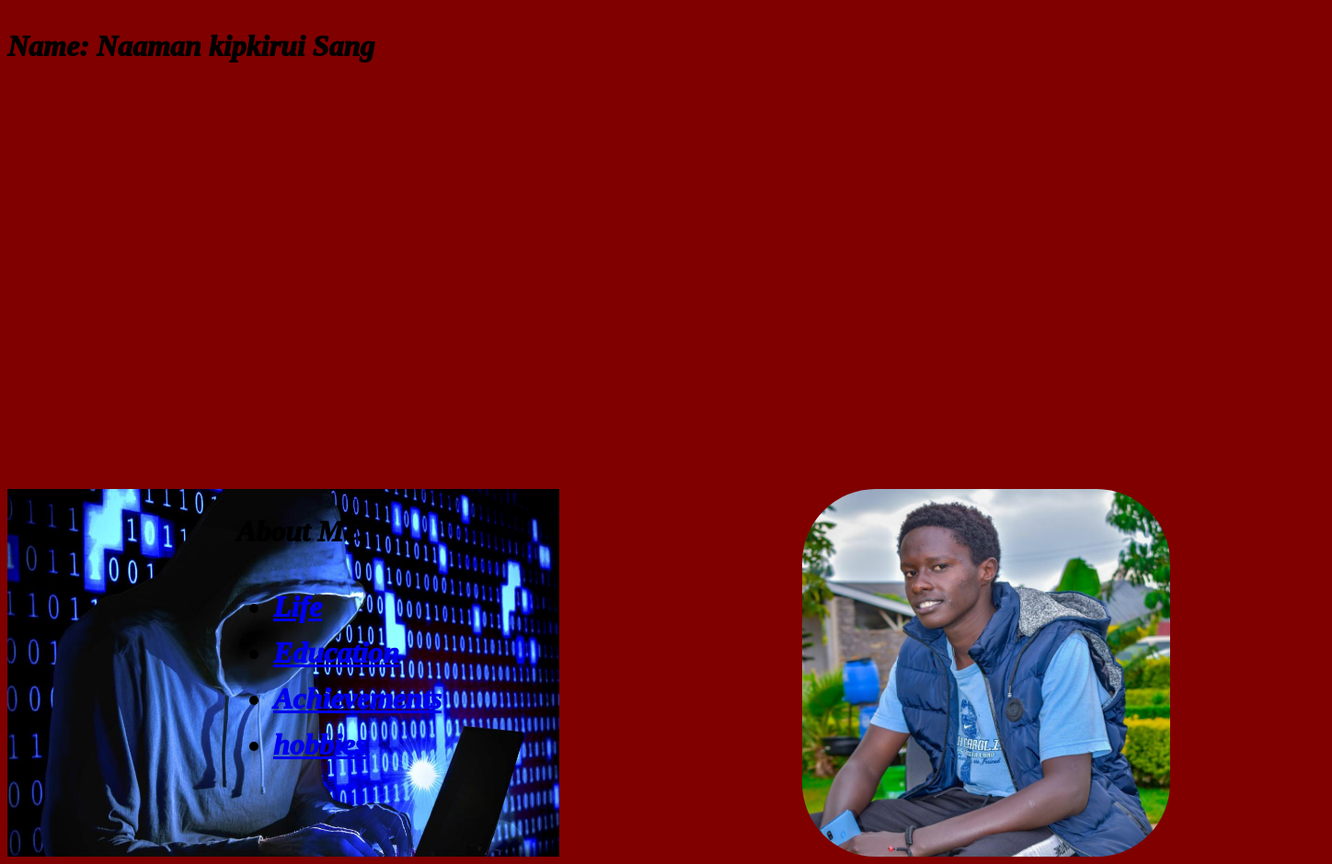
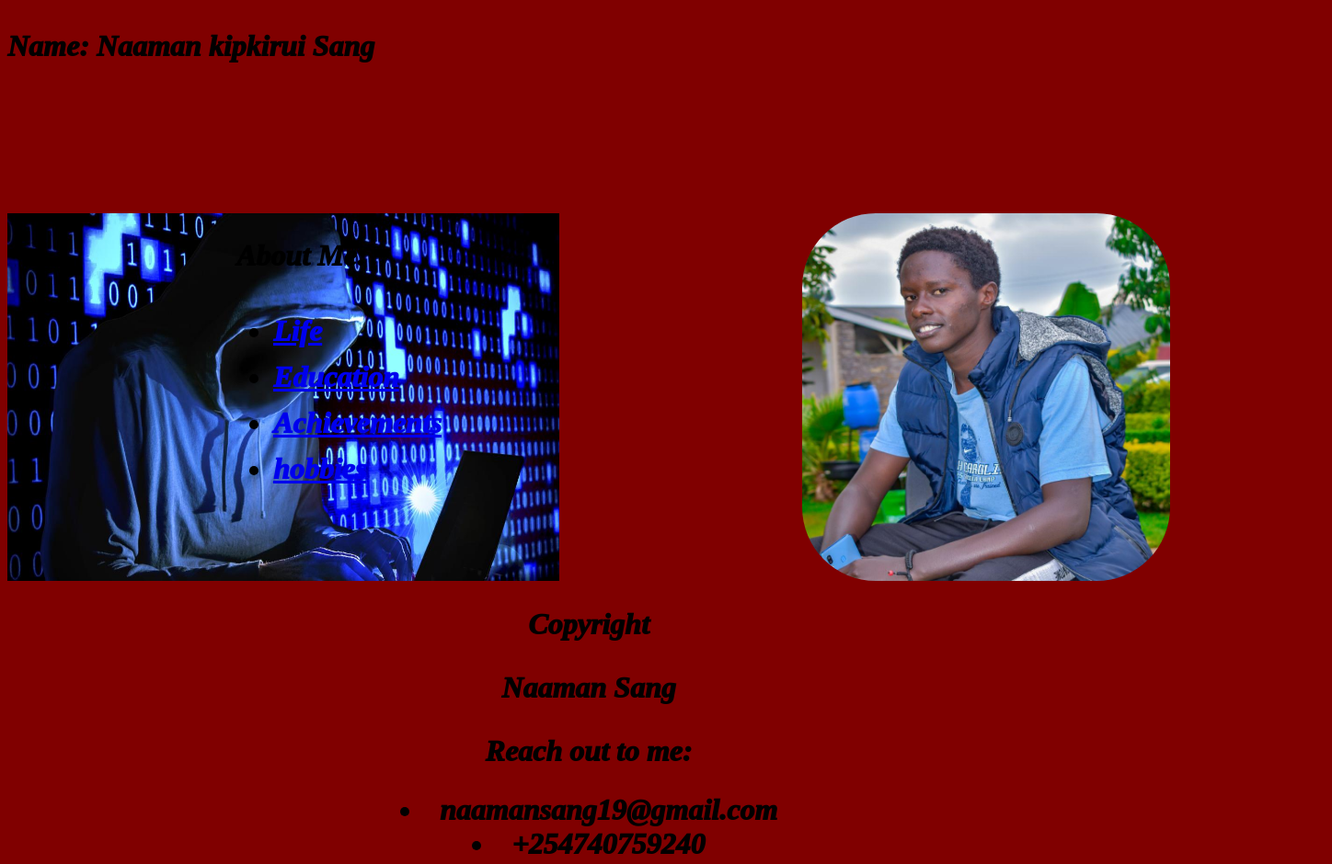
Before and after one commit to naamansang/My-Portofolio, a plain HTML site: page index.html in a window 1280 px wide. Shown: the top 940 px of the page at 92% size, 1448 px wide, since content can reach past the window. Drawn offline with Linux system fonts and the light colour scheme.

Commit message:
hobbies.css modified

```diff
--- a/css/index.css
+++ b/css/index.css
@@ -2,7 +2,6 @@
     font-style: oblique;
     font-weight: 1000;
     font-size: 32px;
-    background-image: src="images/bbbb.jpeg";
 }
 
 .mine img {
@@ -33,10 +32,8 @@
 }
 
 .name {
-    position: absolute;
-    position: relative;
-    width: 1440px;
-    height: 500px;
+    width: 10px;
+    height: 200px;
 }
 
 .name p {
```
